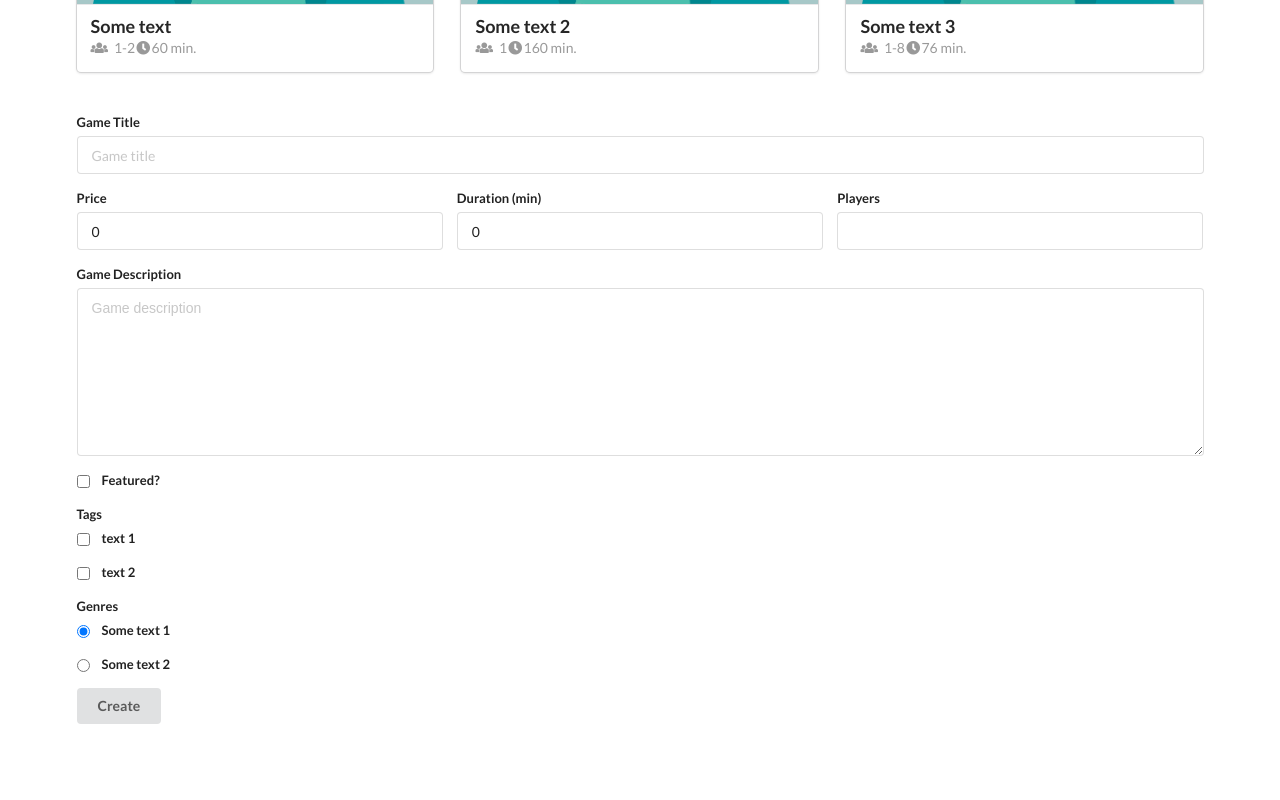
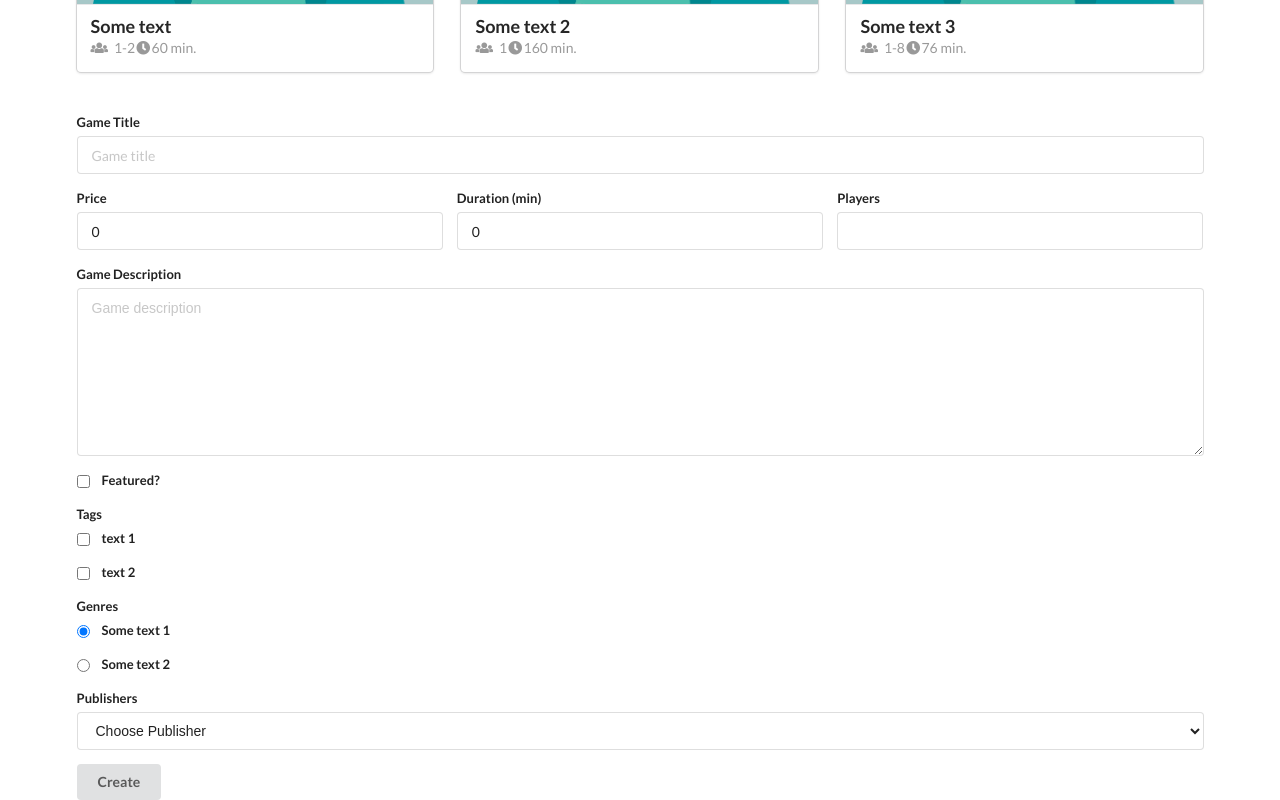
Before and after one commit to vaskov-v/react-edu, a React (Create React App) app: page / in a window 1280 px wide. Shown: the part 353-1153 px from the top of the page. Before the commit the page ends 1077 px from the top, so only its background shows below. Built offline with nearby package versions, Linux system fonts and the light colour scheme.

Commit message:
Added select box in GameForm

```diff
--- a/src/components/App.js
+++ b/src/components/App.js
@@ -1,7 +1,18 @@
-import React from 'react';
+import React from "react";
 import _orderBy from "lodash/orderBy";
 import GameList from "./GameList";
 import GameForm from "./GameForm";
+
+const publishers = [
+    {
+        _id: 1,
+        name: "Publisher_1"
+    },
+    {
+      _id: 2,
+      name: "Publisher_2"
+    }
+];
 
 const games = [
     {
@@ -11,7 +22,9 @@ const games = [
         price: 93,
         players: "1-2",
         img: "123.png",
-        duration: 60
+        duration: 60,
+        publishers: 1
+
     },
     {
         _id: 2,
@@ -20,7 +33,9 @@ const games = [
         price: 34.23,
         players: "1",
         img: "123.png",
-        duration: 160
+        duration: 160,
+        publishers: 2
+
     },
     {
         _id: 3,
@@ -29,7 +44,8 @@ const games = [
         price: 56.00,
         players: "1-8",
         img: "123.png",
-        duration: 76
+        duration: 76,
+        publishers: 1
     }
 ];
 
@@ -55,19 +71,20 @@ class App extends React.Component{
     render(){
         return(
             <div className="ui container">
-
                 <GameList
                     games={this.state.games}
                     toggleFeatured={this.toggleFeatured}
                 />
                 <br/>
                 <br/>
-                <GameForm/>
+                <GameForm publishers={publishers}/>
             </div>
         );
     };
 
-}
+};
+
+
 
 
 export default App;
--- a/src/components/GameForm.js
+++ b/src/components/GameForm.js
@@ -1,4 +1,5 @@
 import React, { Component } from 'react';
+import PropTypes from "prop-types";
 
 const tags = [
     { _id: 1, name: "text 1"},
@@ -19,7 +20,8 @@ class GameForm extends Component{
         players: "",
         featured: false,
         tags: [],
-        genre: 1
+        genre: 1,
+        publisher: 0
     };
 
     handleSubmit = e => {
@@ -62,6 +64,7 @@ class GameForm extends Component{
                         <div className="field">
                             <label htmlFor="price">Price</label>
                             <input type="number" id="price" name="price"
+                                   min="0"
                                    value={this.state.price}
                                    onChange={this.handleChange}
                             />
@@ -70,6 +73,7 @@ class GameForm extends Component{
                         <div className="field">
                             <label htmlFor="duration">Duration (min)</label>
                             <input type="number" id="duration" name="duration"
+                                   min="0"
                                    value={this.state.duration}
                                    onChange={this.handleChange}
                             />
@@ -143,12 +147,39 @@ class GameForm extends Component{
 
                 </div>
 
+                <div className="field">
+                    <label>Publishers</label>
+                    <select name="publisher"
+                            value={this.state.publisher}
+                            onChange={this.handleChange}
+                    >
+                        <option value="0">Choose Publisher</option>
+                        {this.props.publishers.map(publisher => (
+                            <option value={publisher._id} key={publisher._id}>{publisher.name}</option>
+                        ))}
+
+                    </select>
+                </div>
+
                 <button className="ui button" type="submit">Create</button>
 
             </form>
 
         );
-    }
-}
+    };
+};
+
+GameForm.propTypes = {
+    publishers: PropTypes.arrayOf(
+        PropTypes.shape({
+            _id: PropTypes.number.isRequired,
+            name: PropTypes.string.isRequired
+        })
+    ).isRequired
+};
+
+GameForm.defaultProps = {
+    publishers: []
+};
 
 export default GameForm;
```
